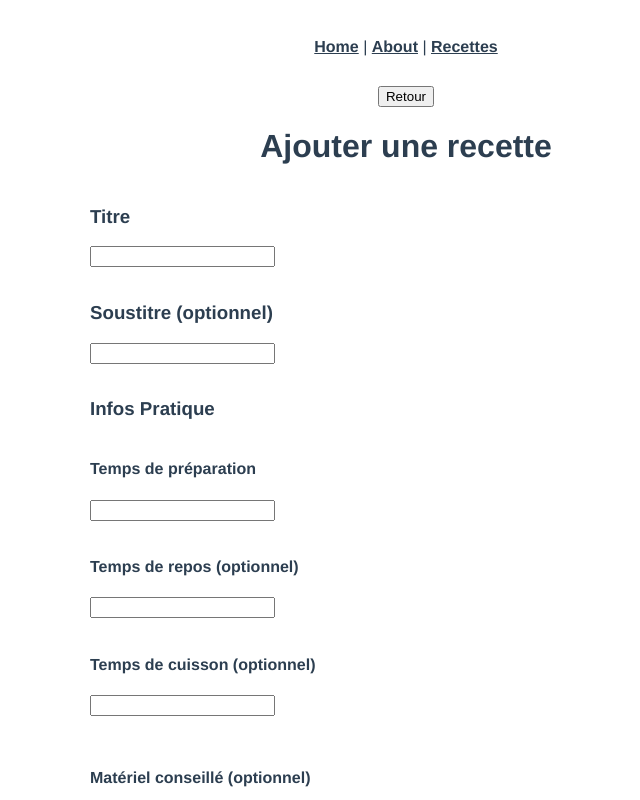
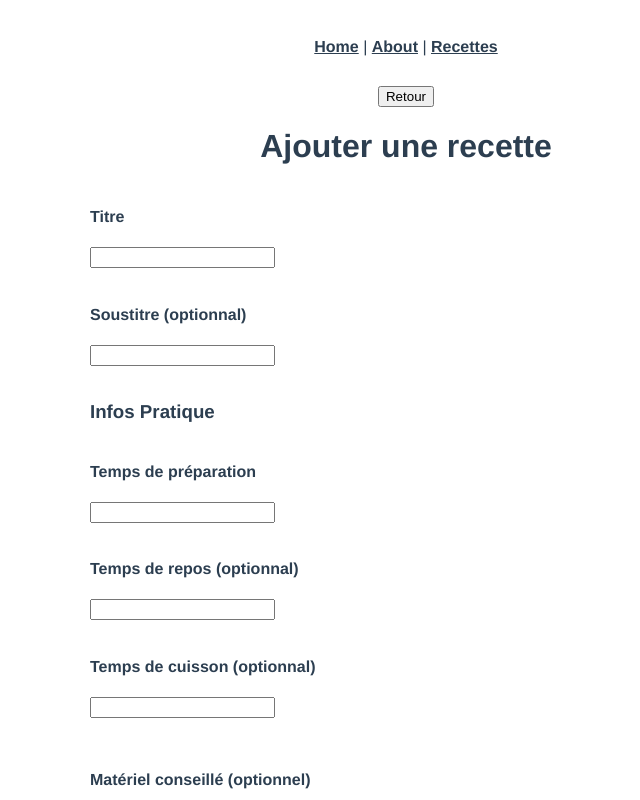
Before and after one commit to albrones/alife, a Vue app: page /recettes/add in a window 1280 px wide. Shown: the top 800 px of the page, without its empty margins (234-874 px from the left). Built offline with nearby package versions, Linux system fonts and the light colour scheme.

Commit message:
Componenting InputText first

```diff
--- a/src/components/recette/RecetteForm.vue
+++ b/src/components/recette/RecetteForm.vue
@@ -6,20 +6,13 @@
                 <h1>Ajouter une recette</h1>
             </div>
             <div class="recette-form">
-                <div>
-                    <h3><label for="title">Titre</label></h3>
-                    <input v-model="recette.title" name="title" id="title" />
-                </div>
-                <div>
-                    <label for="subtitle">
-                        <h3>Soustitre <span>(optionnel)</span></h3>
-                    </label>
-                    <input
-                        v-model="recette.subtitle"
+                <InputText name="title" label="Titre" :value="recette.title" />
+                <InputText
                     name="subtitle"
-                        id="subtitle"
+                    label="Soustitre"
+                    :value="recette.subtitle"
+                    optionnal
                 />
-                </div>
                 <div v-if="false">
                     <label for="image">
                         <h3>Image principal <span>(optionnel)</span></h3>
@@ -35,42 +28,23 @@
                 </div>
                 <div>
                     <h3>Infos Pratique</h3>
-                    <div>
-                        <h4>
-                            <label for="preparation"
-                                >Temps de préparation</label
-                            >
-                        </h4>
-                        <input
-                            v-model="recette.infosPratiques.preparation"
+                    <InputText
                         name="preparation"
-                            id="preparation"
+                        label="Temps de préparation"
+                        :value="recette.infosPratiques.preparation"
                     />
-                    </div>
-                    <div>
-                        <h4>
-                            <label for="repos">
-                                Temps de repos <span>(optionnel)</span>
-                            </label>
-                        </h4>
-                        <input
-                            v-model="recette.infosPratiques.repos"
+                    <InputText
                         name="repos"
-                            id="repos"
+                        label="Temps de repos"
+                        :value="recette.infosPratiques.repos"
+                        optionnal
                     />
-                    </div>
-                    <div>
-                        <h4>
-                            <label for="cuisson">
-                                Temps de cuisson <span>(optionnel)</span>
-                            </label>
-                        </h4>
-                        <input
-                            v-model="recette.infosPratiques.cuisson"
+                    <InputText
                         name="cuisson"
-                            id="cuisson"
+                        label="Temps de cuisson"
+                        :value="recette.infosPratiques.cuisson"
+                        optionnal
                     />
-                    </div>
                 </div>
                 <div>
                     <h4>
@@ -111,17 +85,12 @@
                         Ajouter deuxième partie
                     </button>
                     <div v-if="hasSecondPart">
-                        <h4>
-                            <label for="title2">
-                                Titre deuxième partie
-                            </label>
-                        </h4>
-                        <input
-                            v-model="recette.ingredients.secondaires.title"
+                        <InputText
                             name="title2"
-                            id="title2"
+                            label="Titre deuxième partie"
+                            :value="recette.ingredients.secondaires.title"
                         />
-                    </div>
+
                         <div>
                             <h4>
                                 <label for="secondaires">
@@ -129,8 +98,8 @@
                                 </label>
                             </h4>
                             <input
-                            v-for="(ingredient, index) in recette.ingredients
-                                .secondaires.data"
+                                v-for="(ingredient, index) in recette
+                                    .ingredients.secondaires.data"
                                 :key="index"
                                 v-model="
                                     recette.ingredients.secondaires.data[index]
@@ -140,11 +109,14 @@
                             />
                             <button
                                 @click="
-                                addItem(recette.ingredients.secondaires.data)
+                                    addItem(
+                                        recette.ingredients.secondaires.data
+                                    )
                                 "
                             >
                                 Ajouter
                             </button>
+                        </div>
                     </div>
                 </div>
                 <div>
@@ -225,10 +197,13 @@
 
 <script>
 import database from '@/firebase/db'
+import InputText from '@/components/ui/InputText'
 
 export default {
     name: 'RecetteForm',
-    components: {},
+    components: {
+        InputText,
+    },
     data() {
         return {
             indexVariantes: 0,
--- /dev/null
+++ b/src/components/ui/InputText.vue
@@ -0,0 +1,40 @@
+<template>
+    <div>
+        <h4>
+            <label :for="name">
+                {{ label }}
+                <span v-if="optionnal"> (optionnal)</span>
+            </label>
+        </h4>
+        <input v-model="value" :name="name" :id="name" />
+    </div>
+</template>
+
+<script>
+export default {
+    props: {
+        name: {
+            type: String,
+            required: true,
+        },
+        label: {
+            type: String,
+            required: true,
+        },
+        value: {
+            type: String,
+            required: true,
+        },
+        optionnal: {
+            type: Boolean,
+            default: false,
+        },
+    },
+}
+</script>
+
+<style lang="scss" scoped>
+.title {
+    text-transform: capitalize;
+}
+</style>
--- a/src/views/Recettes.vue
+++ b/src/views/Recettes.vue
@@ -23,39 +23,6 @@ export default {
         return {
             isLoaded: false,
             recettes: [],
-            dataRecette: {
-                title: 'Tapenade de tomates séchées',
-                subtitle: '',
-                images: [],
-                infosPratiques: {
-                    preparation: '15min',
-                    repos: '',
-                    cuisson: 'pas de cuisson',
-                },
-                materielConseille: [],
-                ingredients: {
-                    principaux: [
-                        'pour un pot de 150g environ',
-                        '120g de tomates séchées et confites (pour de stomates séchées maison voir dans la rubrique 4)',
-                        '100g d’olives vertes dénoyautées',
-                        '2 c.S. de cadres vinaigrées (option)',
-                        '1/2 jus de citron',
-                        '1 trait de vinaigre balsamique',
-                        'de l’huile d’olive',
-                        '1 gousse d’ail hachée',
-                        '2 c.S. de pignons de pin',
-                        'des feuilles de basilique ou d’herbes de provence',
-                    ],
-                    secondaires: {},
-                },
-                instructions: [
-                    'Mixer tous les ingrédients finement.',
-                    'Ajuster l’assaisonnement au goût.',
-                    'A consommer frais sur des tartines de pain.',
-                ],
-                astuces: [],
-                variantes: [],
-            },
         }
     },
     mounted() {
```
Lines whose indentation alone changed are shown as unchanged.
